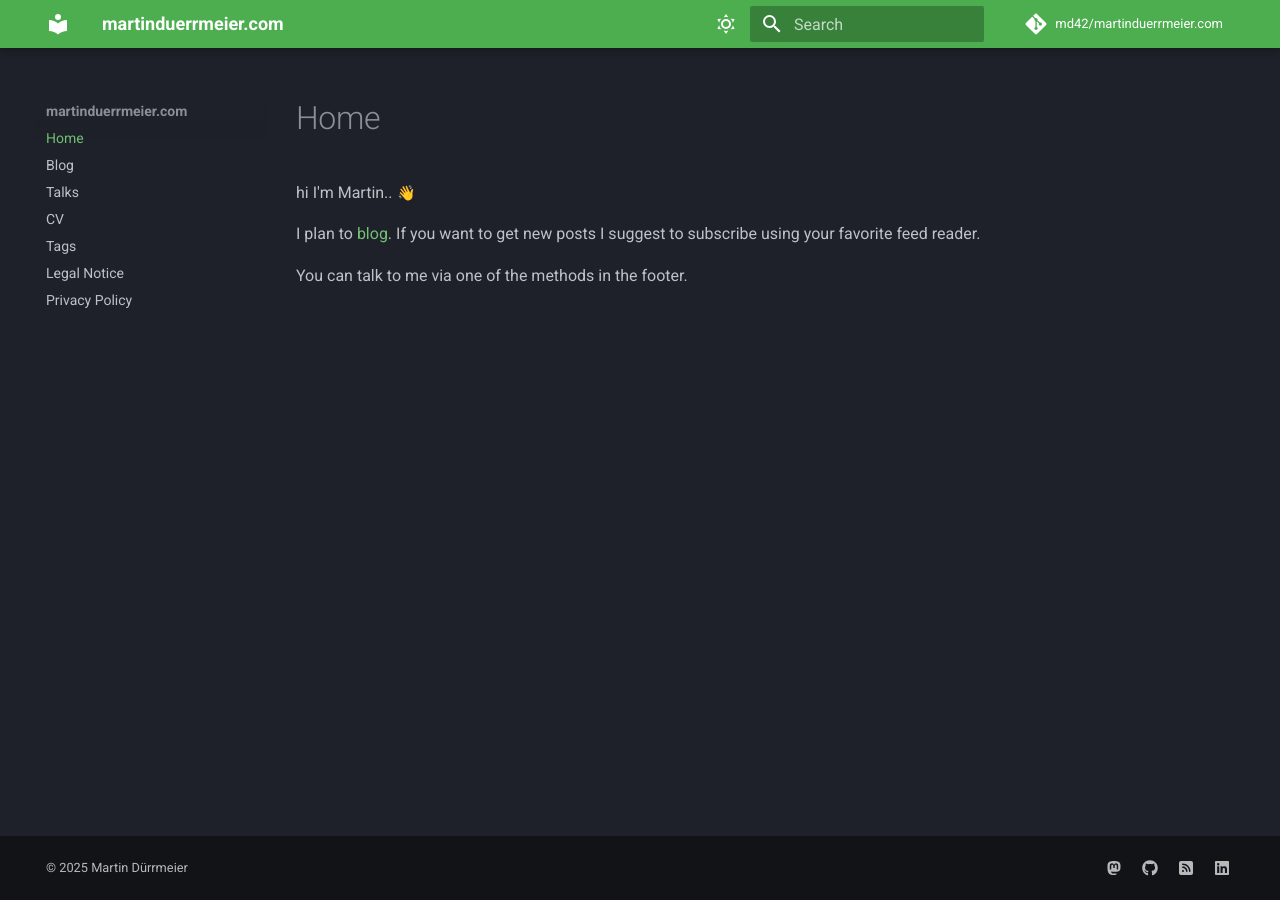
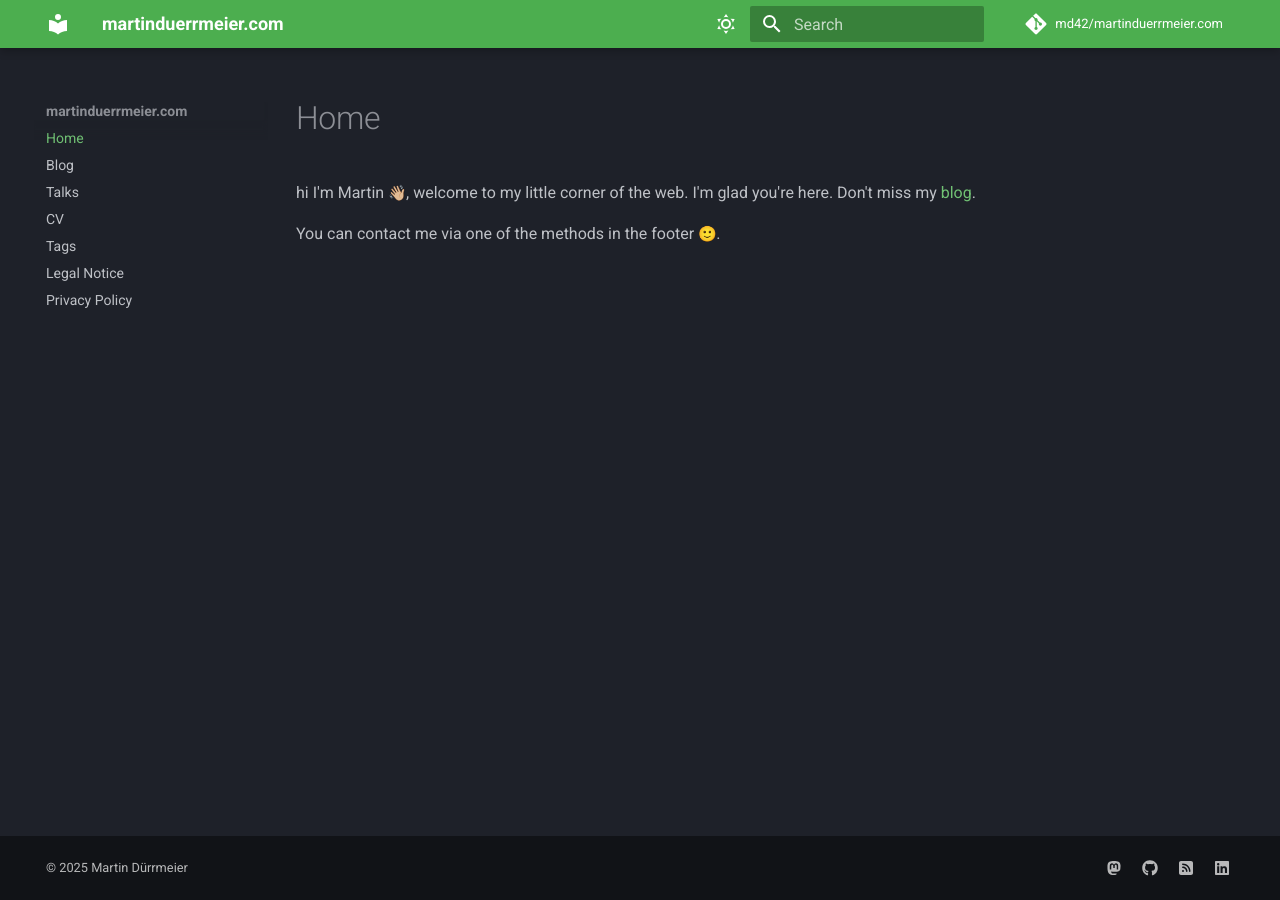
Before and after one commit to md42/martinduerrmeier.com, an MkDocs documentation site: the page built from docs/index.md, in a window 1280 px wide. Built offline with MkDocs 1.6.1 and Material for MkDocs 9.7.7, drawn with Linux system fonts in a browser that asks for light colours; emoji names are drawn with the system emoji font; comment, search, counter and statistics services are not loaded.

Commit message:
refactor welcome

```diff
--- a/docs/index.md
+++ b/docs/index.md
@@ -1,7 +1,5 @@
 # Home
 
-hi I'm Martin.. :wave:
+hi I'm Martin :wave_tone2:, welcome to my little corner of the web. I'm glad you're here. Don't miss my [blog](blog/index.md).
 
-I plan to [blog](blog/index.md). If you want to get new posts I suggest to subscribe using your favorite feed reader.
-
-You can talk to me via one of the methods in the footer.
+You can contact me via one of the methods in the footer :slight_smile:.
```
